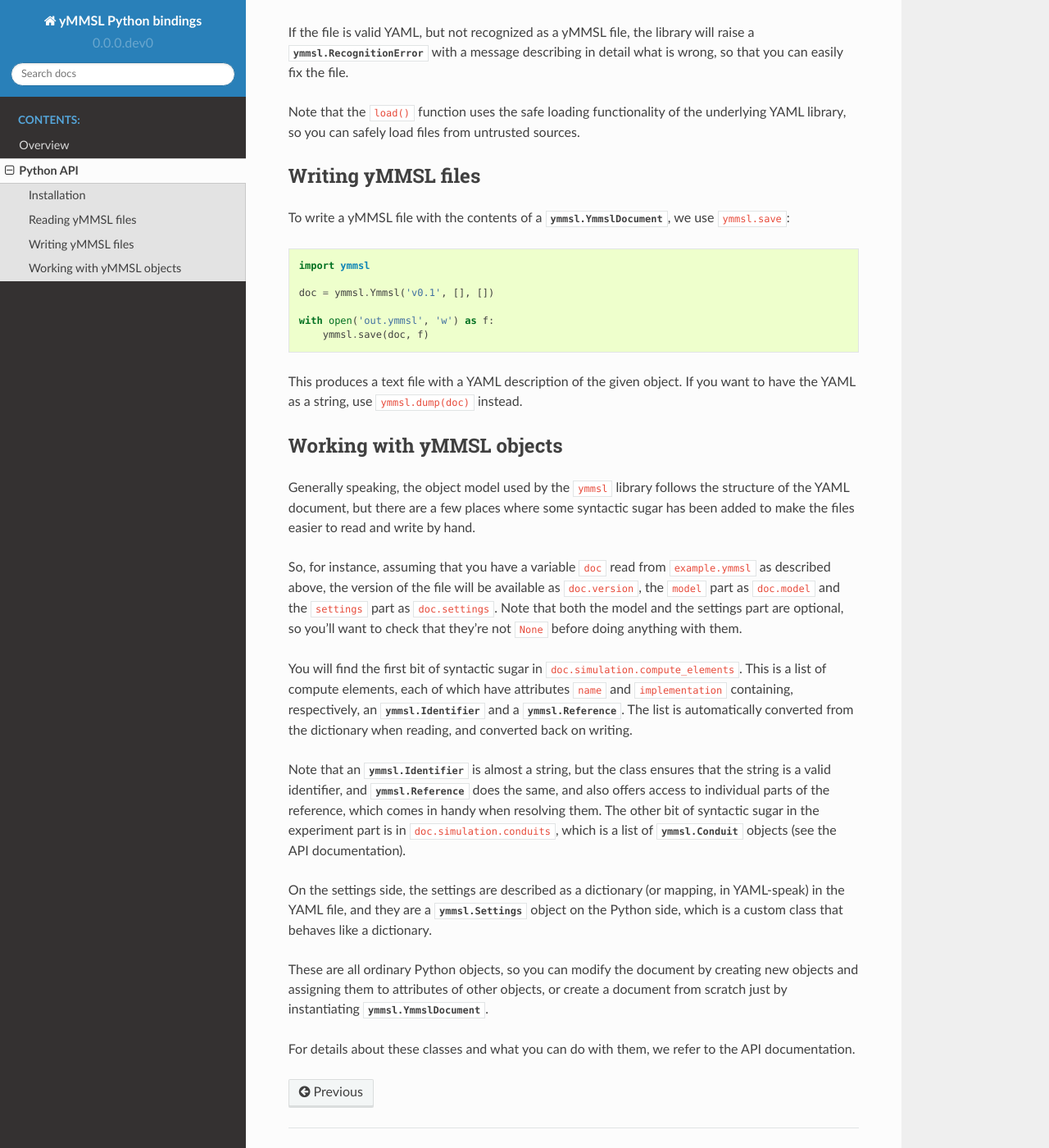
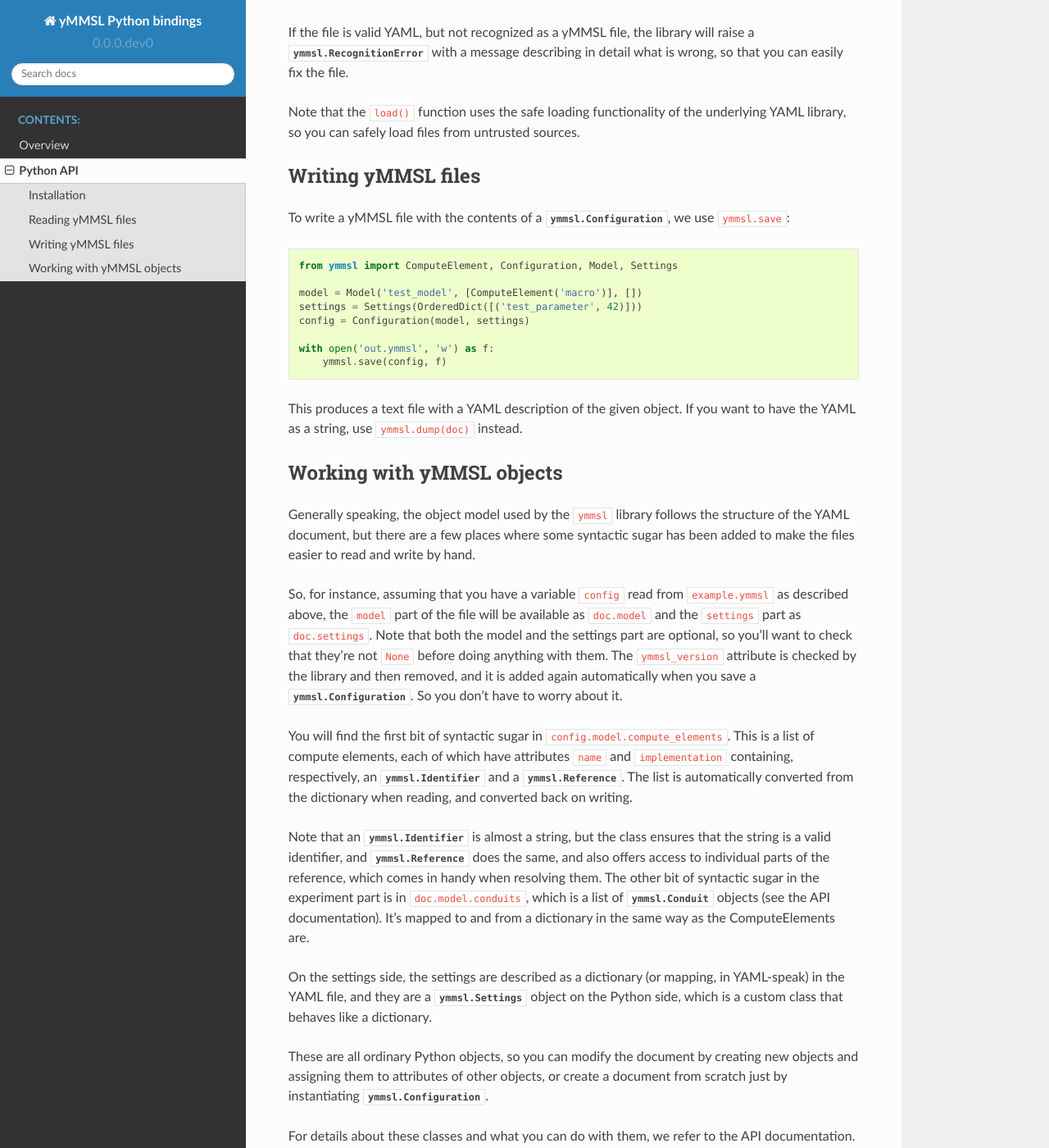
Before and after one commit to multiscale/ymmsl-python, a Sphinx documentation site: the page built from docs/ymmsl_python.rst, in a window 1280 px wide and 1400 px high, scrolled down 741 px. Shown: the whole window at 82% size. Built offline with Sphinx 7.4.7 and the Read the Docs theme 2.0.0, drawn with Linux system fonts in a browser that asks for light colours; pages that are not in the unit, such as notebooks, are missing from menus; some of the changed text lies outside the part shown.

Commit message:
Resync documentation to recent API changes

```diff
--- a/docs/ymmsl_python.rst
+++ b/docs/ymmsl_python.rst
@@ -26,10 +26,10 @@ Here is an example of loading a yMMSL file:
    import ymmsl
 
    with open('example.ymmsl', 'r') as f:
-       doc = ymmsl.load(f)
+       config = ymmsl.load(f)
 
-This makes ``doc`` an object of type :class:`ymmsl.YmmslDocument`, which is the
-top-level class describing a yMMSL document.
+This makes ``config`` an object of type :class:`ymmsl.Configuration`, which is
+the top-level class describing a yMMSL document.
 
 If the file is valid YAML, but not recognized as a yMMSL file, the library will
 raise a :class:`ymmsl.RecognitionError` with a message describing in detail what
@@ -41,17 +41,19 @@ underlying YAML library, so you can safely load files from untrusted sources.
 Writing yMMSL files
 -------------------
 
-To write a yMMSL file with the contents of a :class:`ymmsl.YmmslDocument`, we
+To write a yMMSL file with the contents of a :class:`ymmsl.Configuration`, we
 use ``ymmsl.save``:
 
 .. code-block:: python
 
-   import ymmsl
+   from ymmsl import ComputeElement, Configuration, Model, Settings
 
-   doc = ymmsl.Ymmsl('v0.1', [], [])
+   model = Model('test_model', [ComputeElement('macro')], [])
+   settings = Settings(OrderedDict([('test_parameter', 42)]))
+   config = Configuration(model, settings)
 
    with open('out.ymmsl', 'w') as f:
-       ymmsl.save(doc, f)
+       ymmsl.save(config, f)
 
 This produces a text file with a YAML description of the given object. If you
 want to have the YAML as a string, use ``ymmsl.dump(doc)`` instead.
@@ -63,15 +65,17 @@ Generally speaking, the object model used by the ``ymmsl`` library follows the
 structure of the YAML document, but there are a few places where some syntactic
 sugar has been added to make the files easier to read and write by hand.
 
-So, for instance, assuming that you have a variable ``doc`` read from
-``example.ymmsl`` as described above, the version of the file will be available
-as ``doc.version``, the ``model`` part as ``doc.model`` and the
-``settings`` part as ``doc.settings``. Note that both the model and the
-settings part are optional, so you'll want to check that they're not ``None``
-before doing anything with them.
+So, for instance, assuming that you have a variable ``config`` read from
+``example.ymmsl`` as described above, the ``model`` part of the file will be
+available as ``doc.model`` and the ``settings`` part as ``doc.settings``.
+Note that both the model and the settings part are optional, so you'll want to
+check that they're not ``None`` before doing anything with them. The
+``ymmsl_version`` attribute is checked by the library and then removed, and it
+is added again automatically when you save a :class:`ymmsl.Configuration`. So
+you don't have to worry about it.
 
 You will find the first bit of syntactic sugar in
-``doc.simulation.compute_elements``. This is a list of compute elements, each of
+``config.model.compute_elements``. This is a list of compute elements, each of
 which have attributes ``name`` and ``implementation`` containing, respectively,
 an :class:`ymmsl.Identifier` and a :class:`ymmsl.Reference`. The list is
 automatically converted from the dictionary when reading, and converted back on
@@ -81,8 +85,9 @@ Note that an :class:`ymmsl.Identifier` is almost a string, but the class ensures
 that the string is a valid identifier, and :class:`ymmsl.Reference` does the
 same, and also offers access to individual parts of the reference, which comes
 in handy when resolving them.  The other bit of syntactic sugar in the
-experiment part is in ``doc.simulation.conduits``, which is a list of
-:class:`ymmsl.Conduit` objects (see the API documentation).
+experiment part is in ``doc.model.conduits``, which is a list of
+:class:`ymmsl.Conduit` objects (see the API documentation). It's mapped to and
+from a dictionary in the same way as the ComputeElements are.
 
 On the settings side, the settings are described as a dictionary
 (or mapping, in YAML-speak) in the YAML file, and they are a
@@ -92,7 +97,7 @@ behaves like a dictionary.
 These are all ordinary Python objects, so you can modify the document by
 creating new objects and assigning them to attributes of other objects, or
 create a document from scratch just by instantiating
-:class:`ymmsl.YmmslDocument`.
+:class:`ymmsl.Configuration`.
 
 For details about these classes and what you can do with them, we refer to the
 API documentation.
```
Also changed, not shown: 1 other file.
